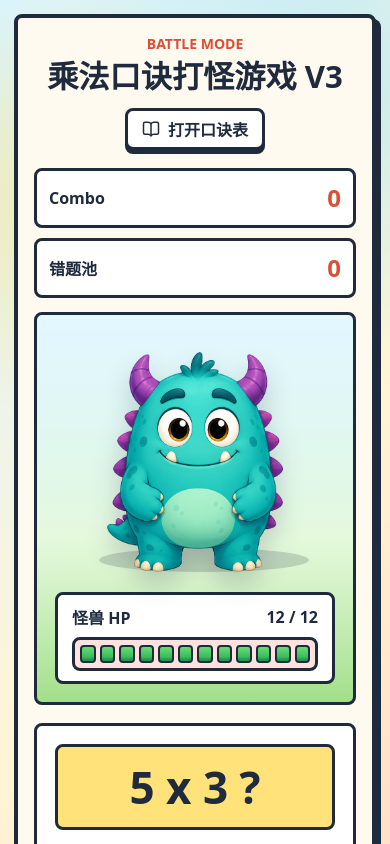
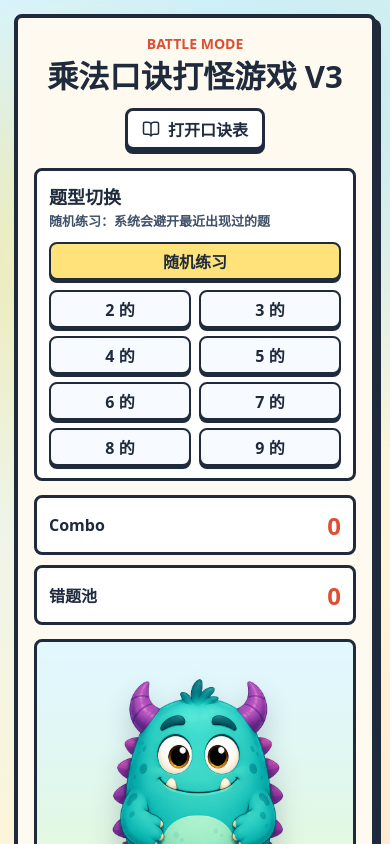
Before and after one commit to caoziai/multiplication-monster-game, a React (Vite) app: page / in a window 390 px wide. Shown: the top 844 px of the page. Built offline with nearby package versions, Linux system fonts and the light colour scheme.

Commit message:
Add practice mode switching and improve question variety

```diff
--- a/src/App.jsx
+++ b/src/App.jsx
@@ -1,9 +1,9 @@
 import { useState } from 'react';
 import { BookOpen, Flame, Swords, X } from 'lucide-react';
-import { generateQuestion } from './QuestionGenerator.js';
 import { checkAnswer } from './GameEngine.js';
 import Monster from './Monster.jsx';
 import TeachingSection from './TeachingSection.jsx';
+import { generateQuestion, getAllQuestions } from './QuestionGenerator.js';
 import {
   playAttackSound,
   playMonsterDefeatSound,
@@ -12,32 +12,54 @@ import {
 } from './SoundEngine.js';
 
 const MAX_HP = 12;
+const RECENT_LIMIT = 10;
+const PRACTICE_NUMBERS = [2, 3, 4, 5, 6, 7, 8, 9];
+
+function getQuestionKey(question) {
+  return `${question.a}x${question.b}`;
+}
 
 function isSameQuestion(first, second) {
   return Boolean(first && second && first.a === second.a && first.b === second.b);
 }
 
-function getNextQuestion(wrongQuestions, currentQuestion) {
-  const reviewQuestions = wrongQuestions.filter(
-    (wrongQuestion) => !isSameQuestion(wrongQuestion, currentQuestion)
+function pickRandom(items) {
+  return items[Math.floor(Math.random() * items.length)];
+}
+
+function getNextQuestion({ wrongQuestions, currentQuestion, recentKeys, mode, fixedBase }) {
+  const activeBase = mode === 'fixed' ? fixedBase : null;
+  const candidates = getAllQuestions(activeBase);
+  const recentSet = new Set(recentKeys);
+  const freshCandidates = candidates.filter(
+    (candidate) => !recentSet.has(getQuestionKey(candidate)) && !isSameQuestion(candidate, currentQuestion)
   );
-  const shouldReview = reviewQuestions.length > 0 && Math.random() < 0.45;
+  const availableCandidates = freshCandidates.length > 0
+    ? freshCandidates
+    : candidates.filter((candidate) => !isSameQuestion(candidate, currentQuestion));
+
+  const reviewQuestions = wrongQuestions.filter((wrongQuestion) => {
+    const matchesMode = !activeBase || wrongQuestion.a === activeBase;
+    return (
+      matchesMode &&
+      !recentSet.has(getQuestionKey(wrongQuestion)) &&
+      !isSameQuestion(wrongQuestion, currentQuestion)
+    );
+  });
+  const shouldReview = reviewQuestions.length > 0 && Math.random() < 0.25;
 
   if (shouldReview) {
-    const index = Math.floor(Math.random() * reviewQuestions.length);
-    return reviewQuestions[index];
+    return pickRandom(reviewQuestions);
   }
 
-  let next = generateQuestion();
-  while (isSameQuestion(next, currentQuestion)) {
-    next = generateQuestion();
-  }
-
-  return next;
+  return pickRandom(availableCandidates.length > 0 ? availableCandidates : candidates);
 }
 
 export default function App() {
+  const [mode, setMode] = useState('random');
+  const [fixedBase, setFixedBase] = useState(2);
   const [question, setQuestion] = useState(() => generateQuestion());
+  const [recentKeys, setRecentKeys] = useState(() => [getQuestionKey(question)]);
   const [answerText, setAnswerText] = useState('');
   const [monsterHp, setMonsterHp] = useState(MAX_HP);
   const [message, setMessage] = useState('答对题目就能发射火球');
@@ -48,15 +70,50 @@ export default function App() {
   const [isTeachingOpen, setIsTeachingOpen] = useState(false);
   const [attackKey, setAttackKey] = useState(0);
 
+  function rememberQuestion(nextQuestion) {
+    setRecentKeys((keys) => {
+      const nextKeys = [...keys, getQuestionKey(nextQuestion)];
+      return nextKeys.slice(-RECENT_LIMIT);
+    });
+  }
+
   function resetFeedback(nextFeedback) {
     setFeedback('');
     setIsDead(false);
     requestAnimationFrame(() => setFeedback(nextFeedback));
   }
 
-  function nextQuestion(nextWrongQuestions = wrongQuestions) {
-    setQuestion((currentQuestion) => getNextQuestion(nextWrongQuestions, currentQuestion));
+  function nextQuestion(nextWrongQuestions = wrongQuestions, options = {}) {
+    const nextMode = options.mode ?? mode;
+    const nextFixedBase = options.fixedBase ?? fixedBase;
+
+    setQuestion((currentQuestion) => {
+      const pickedQuestion = getNextQuestion({
+        wrongQuestions: nextWrongQuestions,
+        currentQuestion,
+        recentKeys,
+        mode: nextMode,
+        fixedBase: nextFixedBase
+      });
+      rememberQuestion(pickedQuestion);
+      return pickedQuestion;
+    });
     setAnswerText('');
+  }
+
+  function switchToRandomMode() {
+    setMode('random');
+    setRecentKeys([]);
+    setMessage('随机练习：题目会尽量避开刚出现过的题');
+    nextQuestion(wrongQuestions, { mode: 'random' });
+  }
+
+  function switchToFixedMode(base) {
+    setMode('fixed');
+    setFixedBase(base);
+    setRecentKeys([]);
+    setMessage(`专项练习：现在只练 ${base} 的乘法`);
+    nextQuestion(wrongQuestions, { mode: 'fixed', fixedBase: base });
   }
 
   function damageMonster(nextHp) {
@@ -152,6 +209,40 @@ export default function App() {
             </button>
           </header>
 
+          <section className="practice-panel" aria-label="题型切换">
+            <div className="practice-panel__top">
+              <div>
+                <p className="practice-title">题型切换</p>
+                <p className="practice-note">
+                  {mode === 'random'
+                    ? '随机练习：系统会避开最近出现过的题'
+                    : `专项练习：当前只出 ${fixedBase} 的乘法题`}
+                </p>
+              </div>
+              <button
+                className={`mode-button ${mode === 'random' ? 'mode-button--active' : ''}`}
+                type="button"
+                onClick={switchToRandomMode}
+              >
+                随机练习
+              </button>
+            </div>
+            <div className="series-buttons">
+              {PRACTICE_NUMBERS.map((number) => (
+                <button
+                  className={`series-button ${
+                    mode === 'fixed' && fixedBase === number ? 'series-button--active' : ''
+                  }`}
+                  type="button"
+                  key={number}
+                  onClick={() => switchToFixedMode(number)}
+                >
+                  {number} 的
+                </button>
+              ))}
+            </div>
+          </section>
+
           <div className="status-row">
             <div className="combo-box">
               <span>Combo</span>
--- a/src/QuestionGenerator.js
+++ b/src/QuestionGenerator.js
@@ -2,13 +2,27 @@ function randomNumber() {
   return Math.floor(Math.random() * 8) + 2;
 }
 
-export function generateQuestion() {
-  const a = randomNumber();
-  const b = randomNumber();
-
+export function createQuestion(a, b) {
   return {
     a,
     b,
     answer: a * b
   };
 }
+
+export function generateQuestion(fixedBase = null) {
+  const a = fixedBase ?? randomNumber();
+  const b = randomNumber();
+
+  return createQuestion(a, b);
+}
+
+export function getAllQuestions(fixedBase = null) {
+  const numbers = [2, 3, 4, 5, 6, 7, 8, 9];
+
+  if (fixedBase) {
+    return numbers.map((b) => createQuestion(fixedBase, b));
+  }
+
+  return numbers.flatMap((a) => numbers.map((b) => createQuestion(a, b)));
+}
--- a/src/style.css
+++ b/src/style.css
@@ -121,6 +121,58 @@ button {
   grid-template-columns: 1fr 1fr;
   gap: 10px;
   margin-bottom: 14px;
+}
+
+.practice-panel {
+  margin-bottom: 14px;
+  padding: 12px;
+  border: 3px solid #1f2a3d;
+  border-radius: 8px;
+  background: #ffffff;
+}
+
+.practice-panel__top {
+  display: flex;
+  align-items: center;
+  justify-content: space-between;
+  gap: 12px;
+  margin-bottom: 10px;
+}
+
+.practice-title {
+  margin: 0;
+  font-size: 18px;
+  font-weight: 900;
+}
+
+.practice-note {
+  margin: 4px 0 0;
+  color: #40516a;
+  font-size: 13px;
+  font-weight: 800;
+  line-height: 1.35;
+}
+
+.mode-button,
+.series-button {
+  min-height: 38px;
+  padding: 0 12px;
+  border-width: 2px;
+  background: #f7fbff;
+  box-shadow: 0 3px 0 #1f2a3d;
+  white-space: nowrap;
+}
+
+.mode-button--active,
+.series-button--active {
+  background: #ffe27a;
+  color: #1f2a3d;
+}
+
+.series-buttons {
+  display: grid;
+  grid-template-columns: repeat(4, 1fr);
+  gap: 8px;
 }
 
 .combo-box {
@@ -628,8 +680,17 @@ button:active {
 
   .status-row,
   .answer-row,
-  .formula-groups {
+  .formula-groups,
+  .practice-panel__top {
     grid-template-columns: 1fr;
+  }
+
+  .practice-panel__top {
+    display: grid;
+  }
+
+  .series-buttons {
+    grid-template-columns: repeat(2, 1fr);
   }
 
   .formula-item {
```
